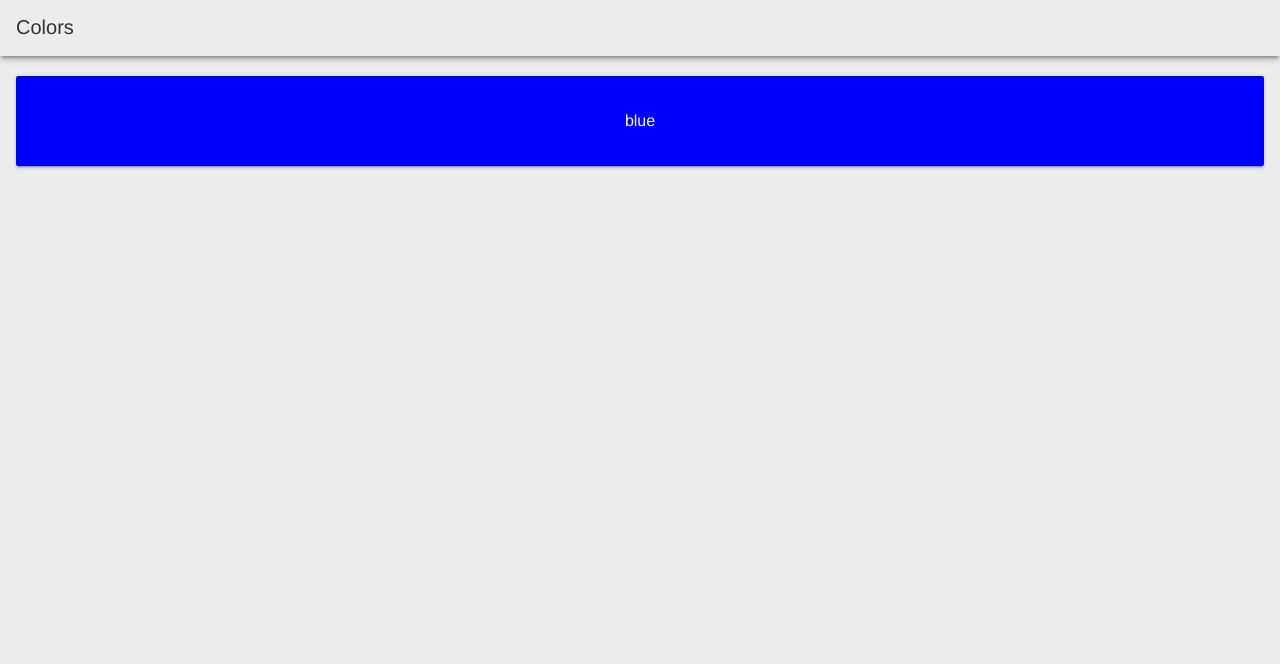
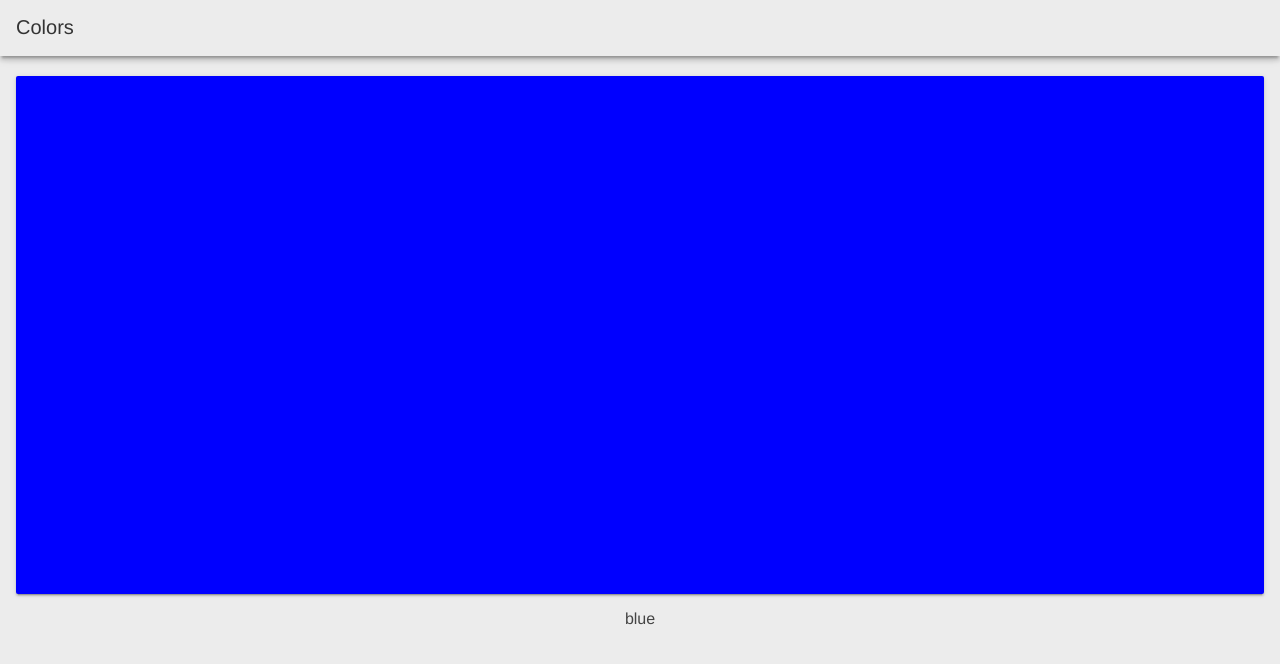
Before and after one commit to aaronschachter/flashcards, a website: page index.html in a window 1280 px wide. Drawn offline with Linux system fonts and the light colour scheme.

Commit message:
Fixes bounce, adds title div

```diff
--- a/index.html
+++ b/index.html
@@ -20,6 +20,7 @@
   </header>
   <div class="main">
     <div class="card" id="mainButton"></div>
+    <div id="title"></div>
   </div>
   <script src="scripts/app.js" async></script>
   <script src="https://www.gstatic.com/firebasejs/5.4.1/firebase.js"></script>
--- a/scripts/app.js
+++ b/scripts/app.js
@@ -21,8 +21,8 @@
     const bgColor = colors[index];
     const lightColors = ['pink', 'white', 'yellow'];
     const textColor = lightColors.includes(bgColor) ? 'gray' : 'white';
-    card.textContent = bgColor;
-    card.setAttribute('style', `background:${bgColor};color:${textColor}`);
+    document.querySelector('#title').textContent = bgColor;
+    document.querySelector('.card').setAttribute('style', `background:${bgColor};color:${textColor}`);
   };
 
   if ('serviceWorker' in navigator) {
--- a/styles/inline.css
+++ b/styles/inline.css
@@ -18,6 +18,8 @@
   box-sizing: border-box; }
 
 html, body {
+  position: fixed;
+  overflow: hidden;
   padding: 0;
   margin: 0;
   height: 100%;
@@ -243,6 +245,7 @@ body {
 
 .card {
   padding: 36px;
+  height: 70%;
   position: relative;
   box-sizing: border-box;
   background: #fff;
@@ -251,3 +254,7 @@ body {
   text-align: center;
   margin: 16px;
   box-shadow: 0 2px 2px 0 rgba(0, 0, 0, 0.14), 0 3px 1px -2px rgba(0, 0, 0, 0.2), 0 1px 5px 0 rgba(0, 0, 0, 0.12); }
+
+#title {
+  text-align: center;
+}
```
